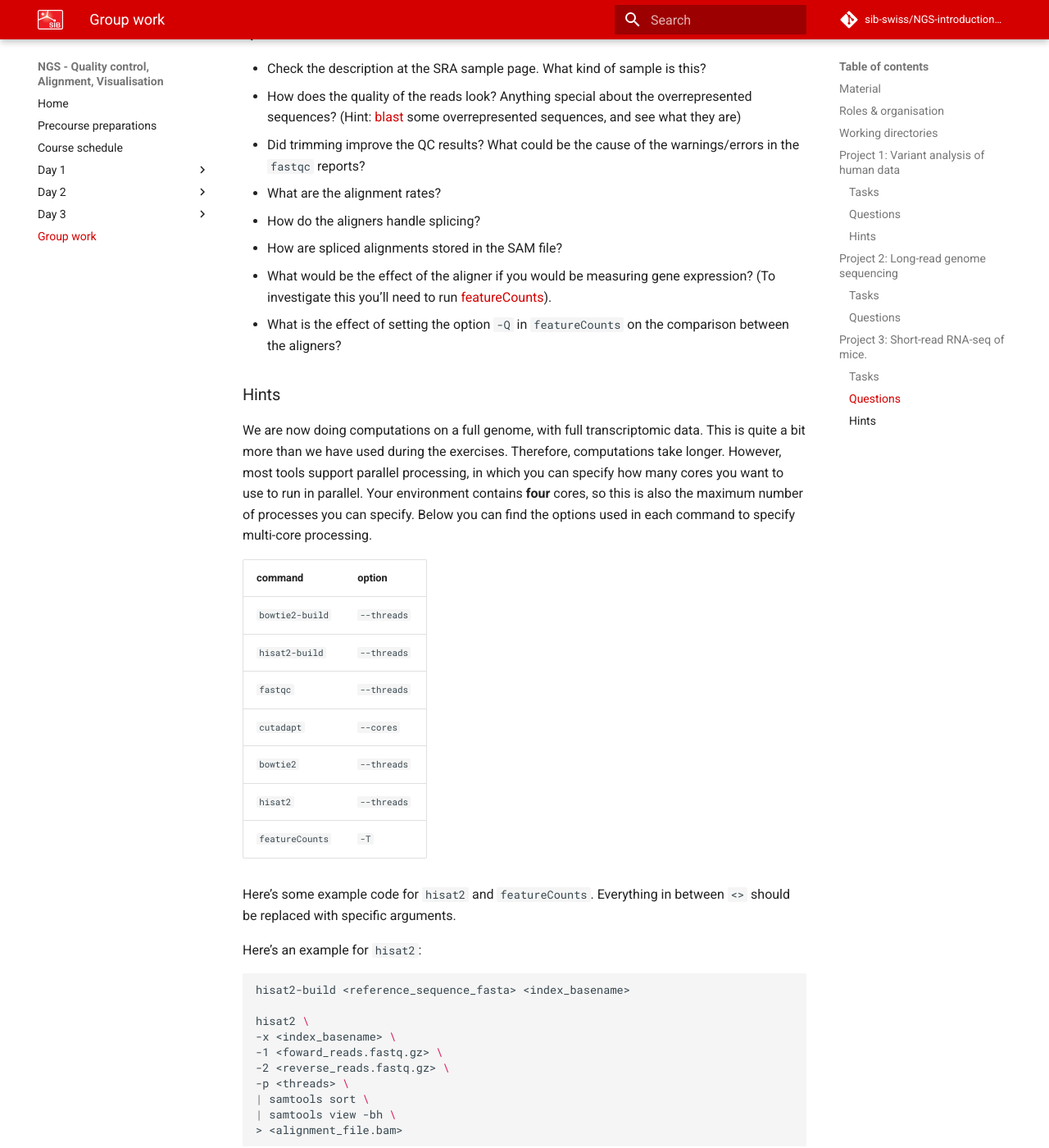
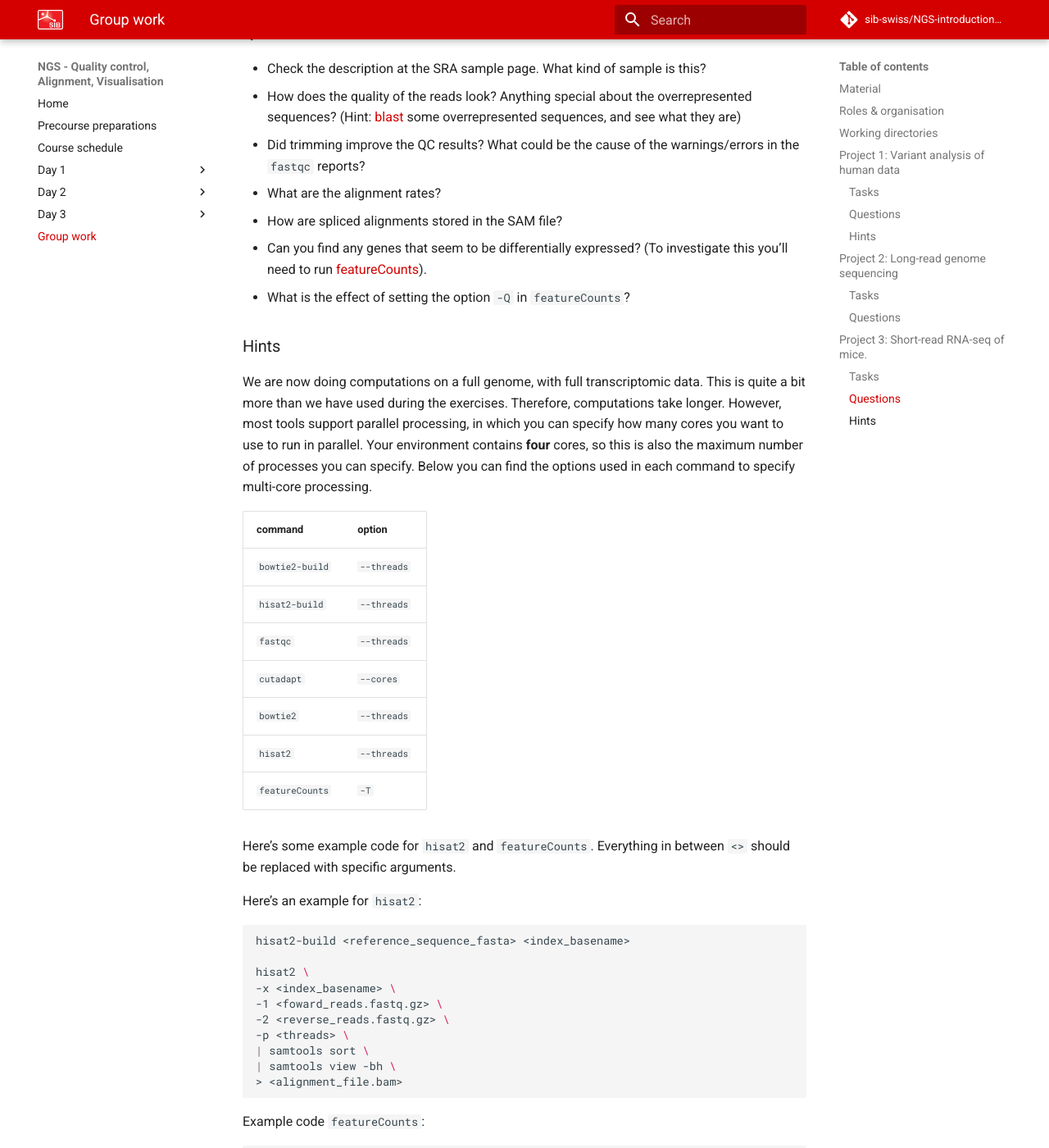
Before and after one commit to sib-swiss/NGS-introduction-training, an MkDocs documentation site: the page built from docs/group_work.md, in a window 1280 px wide and 1400 px high, scrolled down 6408 px. Shown: the whole window at 82% size. Built offline with MkDocs 1.6.1 and Material for MkDocs 9.7.7, drawn with Linux system fonts in a browser that asks for light colours; comment, search, counter and statistics services are not loaded; the version menu is left out; some of the changed text lies outside the part shown.

Commit message:
corrects questions for project 3

````diff
--- a/docs/group_work.md
+++ b/docs/group_work.md
@@ -206,10 +206,9 @@ rm project3.tar.gz
 * How does the quality of the reads look? Anything special about the overrepresented sequences? (Hint: [blast](https://blast.ncbi.nlm.nih.gov/) some overrepresented sequences, and see what they are)
 * Did trimming improve the QC results? What could be the cause of the warnings/errors in the `fastqc` reports?
 * What are the alignment rates?
-* How do the aligners handle splicing?
 * How are spliced alignments stored in the SAM file?
-* What would be the effect of the aligner if you would be measuring gene expression? (To investigate this you'll need to run [featureCounts](http://subread.sourceforge.net/featureCounts.html)).
-* What is the effect of setting the option `-Q` in `featureCounts` on the comparison between the aligners?
+* Can you find any genes that seem to be differentially expressed? (To investigate this you'll need to run [featureCounts](http://subread.sourceforge.net/featureCounts.html)).
+* What is the effect of setting the option `-Q` in `featureCounts`?
 
 ### Hints
 
@@ -251,5 +250,5 @@ featureCounts \
 -g Name \
 -a <annotations.gtf> \
 -o <output.counts.txt> \
-<bowtie2_alignment.bam> <hisat2_alignment.bam>
+*.bam
 ```
````
